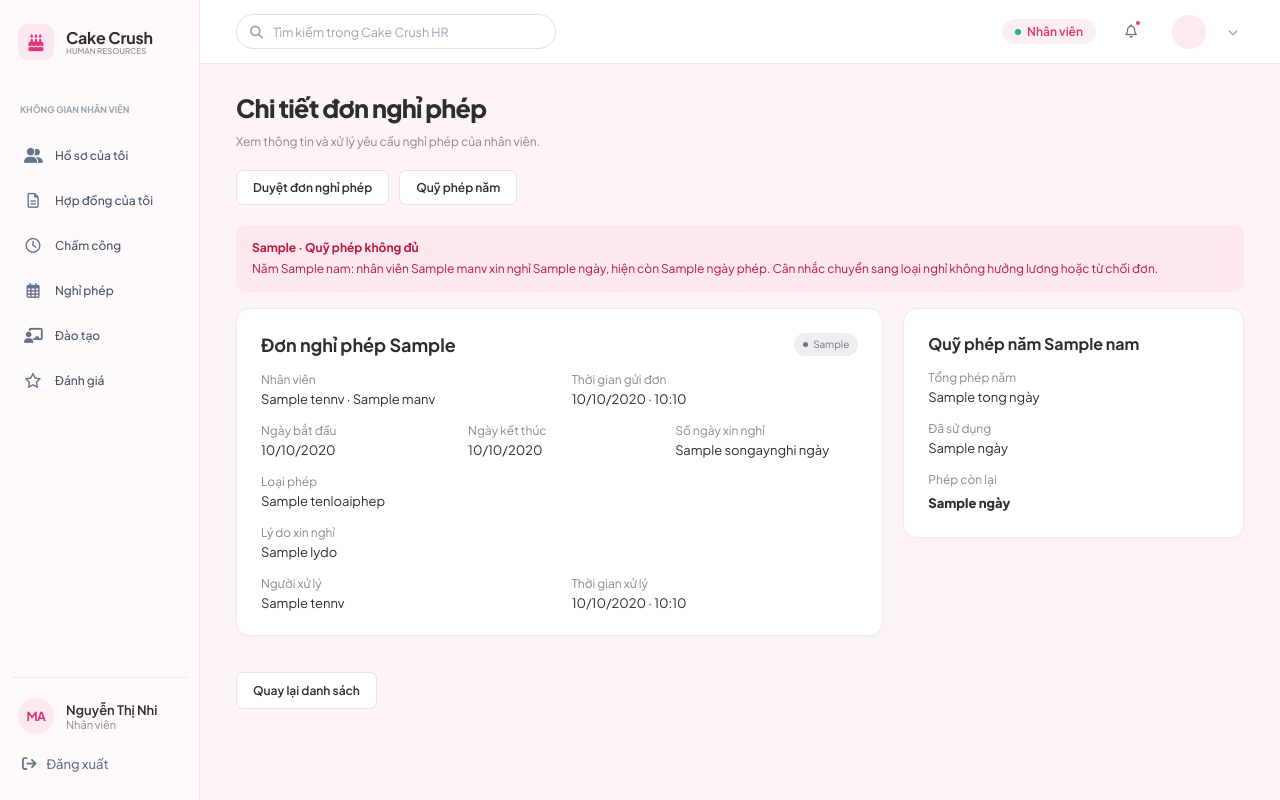
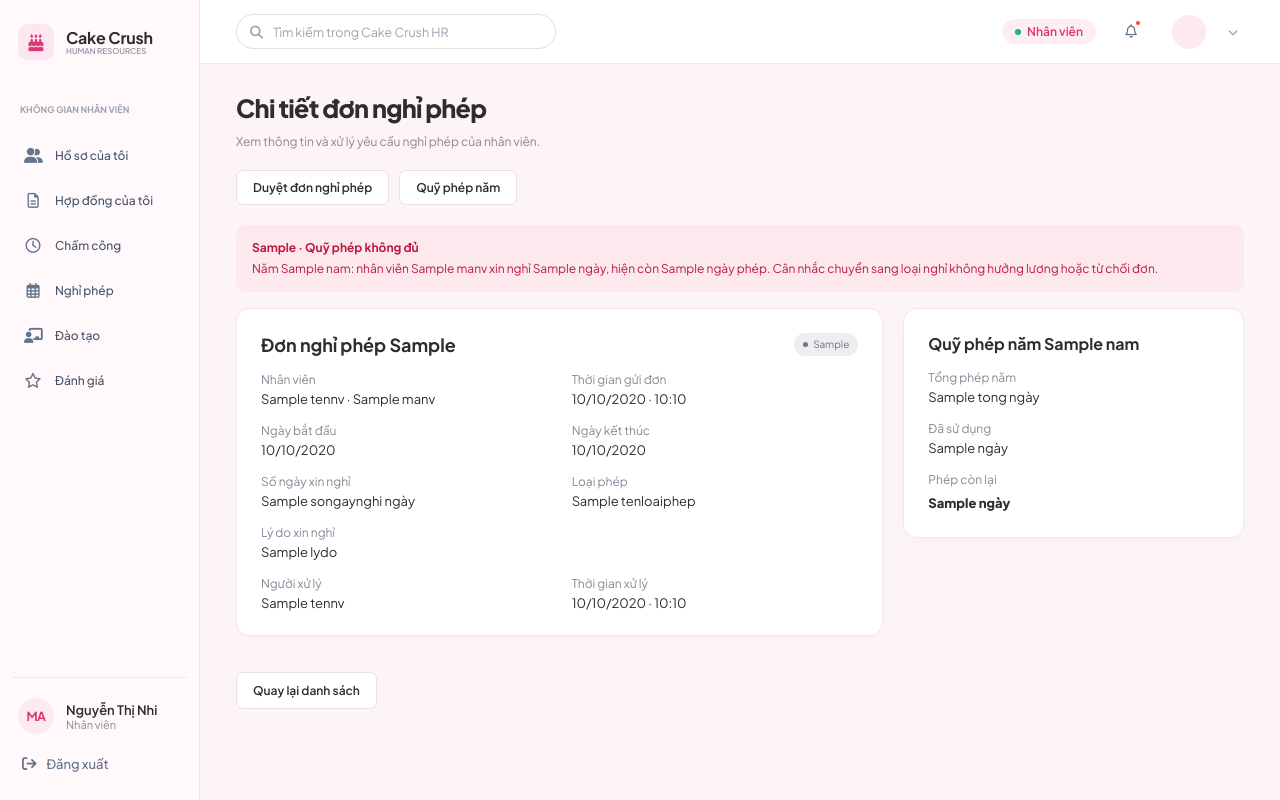
Before and after one commit to tthongvan11/Cake-Crush-Du-Phong, a Django app: template templates/cham_cong/don_chi_tiet.html in a window 1280 px wide. Run offline with Django 5.2, Linux system fonts and the light colour scheme; the template is opened without the code that fills it: most values are stand-ins (such as "Sample title", 1, 10 or a date in 2020).

Commit message:
fix(cham_cong): To chuc luoi 2 cot can doi cho chi tiet don nghi phep

```diff
--- a/templates/cham_cong/don_chi_tiet.html
+++ b/templates/cham_cong/don_chi_tiet.html
@@ -17,7 +17,7 @@
             <span class="hr-badge" data-state="{{ don.trangthai }}">{{ don.get_trangthai_display }}</span>
         </div> {# Mã và trạng thái. #}
 
-        <dl class="cc-kv"> {# Thông tin đơn. #}
+        <dl class="cc-kv"> {# Thông tin đơn dạng lưới 2 cột đều như hình 2. #}
             <div>
                 <dt>Nhân viên</dt>
                 <dd>{{ don.manv.tennv }} · {{ don.manv.manv }}</dd>
@@ -26,9 +26,6 @@
                 <dt>Thời gian gửi đơn</dt>
                 <dd>{{ don.thoigianguidon|date:"d/m/Y · H:i" }}</dd>
             </div> {# Thời gian gửi. #}
-        </dl> {# Đóng hàng. #}
-
-        <dl class="cc-kv cc-3 cc-mt"> {# Hàng ngày nghỉ. #}
             <div>
                 <dt>Ngày bắt đầu</dt>
                 <dd>{{ don.ngaybatdau|date:"d/m/Y" }}</dd>
@@ -41,9 +38,6 @@
                 <dt>Số ngày xin nghỉ</dt>
                 <dd>{{ don.songaynghi }} ngày</dd>
             </div> {# Số ngày. #}
-        </dl> {# Đóng hàng. #}
-
-        <dl class="cc-kv cc-mt"> {# Loại phép và lý do. #}
             <div>
                 <dt>Loại phép</dt>
                 <dd>{{ don.maloaiphep.tenloaiphep }}</dd>
```
